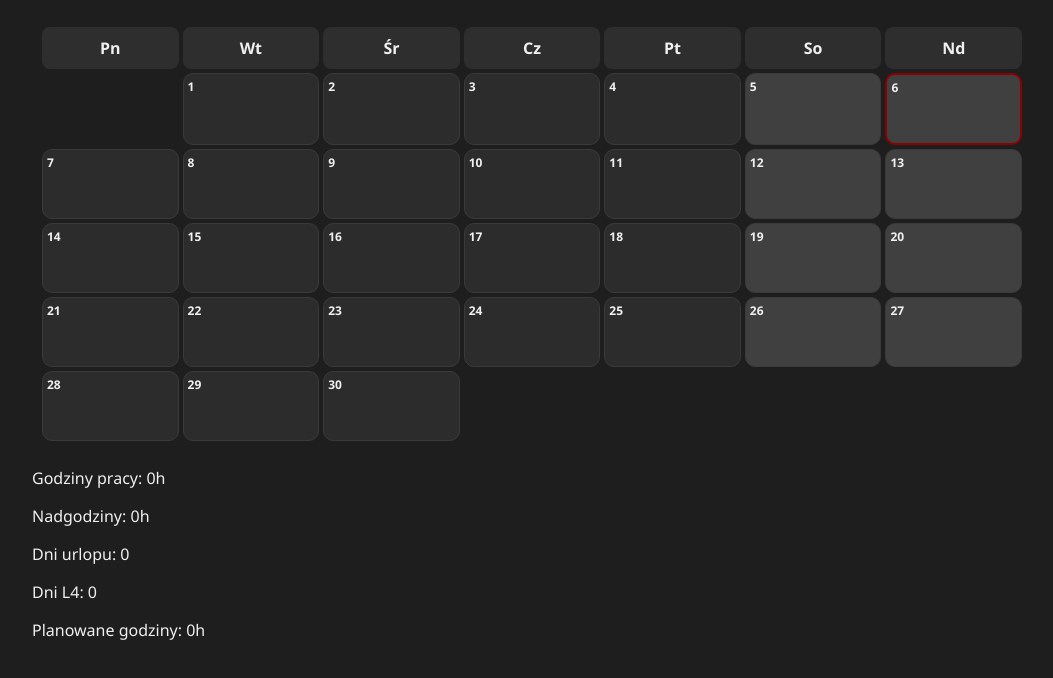
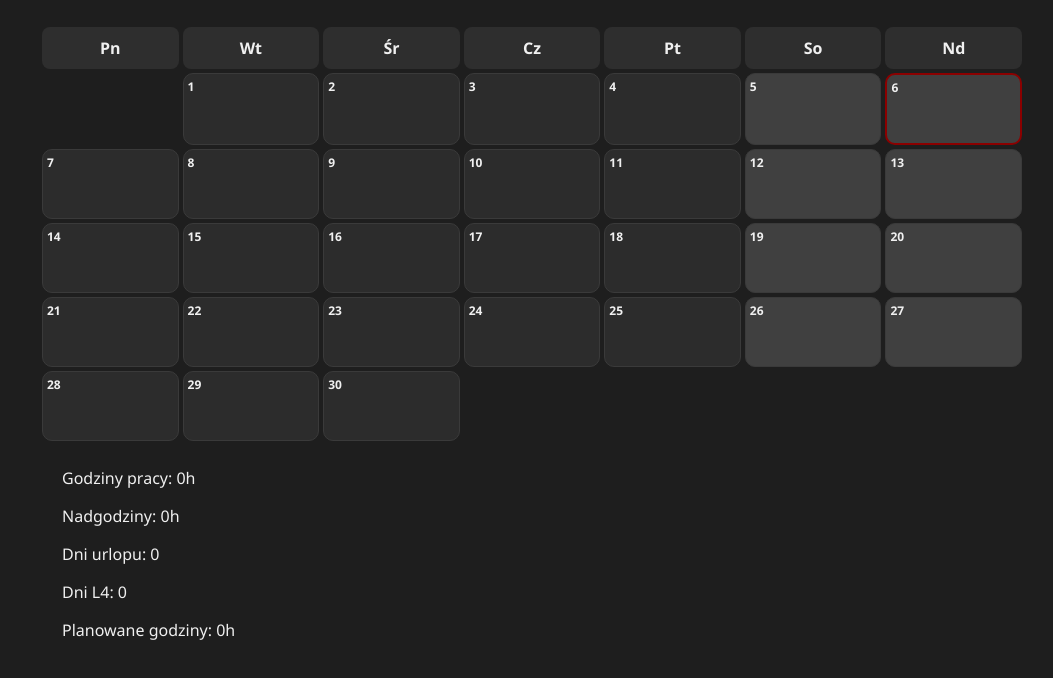
Before and after one commit to sonagurbanova3/Kalendarz_SW, a plain HTML site: page index.html in a window 1280 px wide. Shown: the part 143-821 px from the top of the page, without its empty margins (108-1161 px from the left). Drawn offline with Linux system fonts and the light colour scheme.

Commit message:
proba telefon  4 commit projektu HTML

```diff
--- a/style.css
+++ b/style.css
@@ -425,3 +425,7 @@ body {
     overflow-y: auto;
     padding-bottom: 4rem; /* miejsce na przycisk */
   }
+
+.summary{
+    margin-left: 30px;
+  }
```
